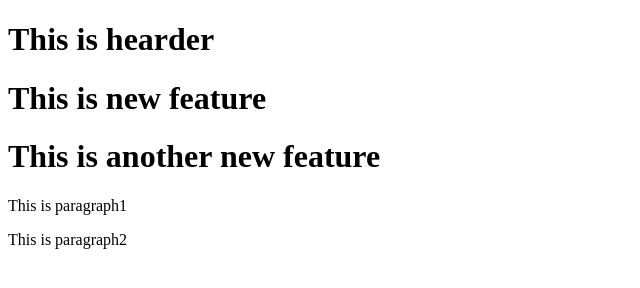
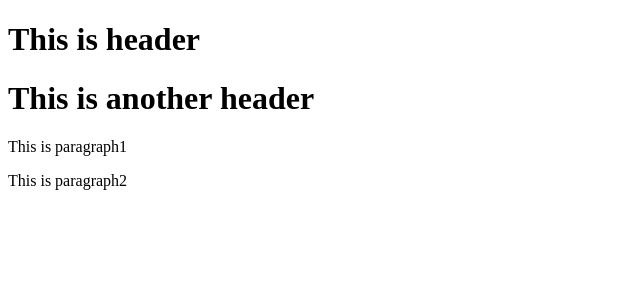
Before and after one commit to NuchX/sample_git2, a plain HTML site: page index.html in a window 1280 px wide. Shown: the whole page, without its empty margins (0-640 px from the left). Drawn offline with Linux system fonts and the light colour scheme.

Commit message:
new content added

```diff
--- a/index.html
+++ b/index.html
@@ -1,11 +1,17 @@
 <!DOCTYPE HTML>
-<html lang="en">
+
+<html lang=“en”>
+
 <head><title>Sample Git</title></head>
+
 <body>
-<h1>This is hearder</h1>
-<h1>This is new feature</h1>
-<h1>This is another new feature</h1>
+
+<h1>This is header</h1>
+
+<h1>This is another header</h1>
+
 <p>This is paragraph1</p>
+
 <p>This is paragraph2</p>
-<body>
-</html>
+
+</body>
```
